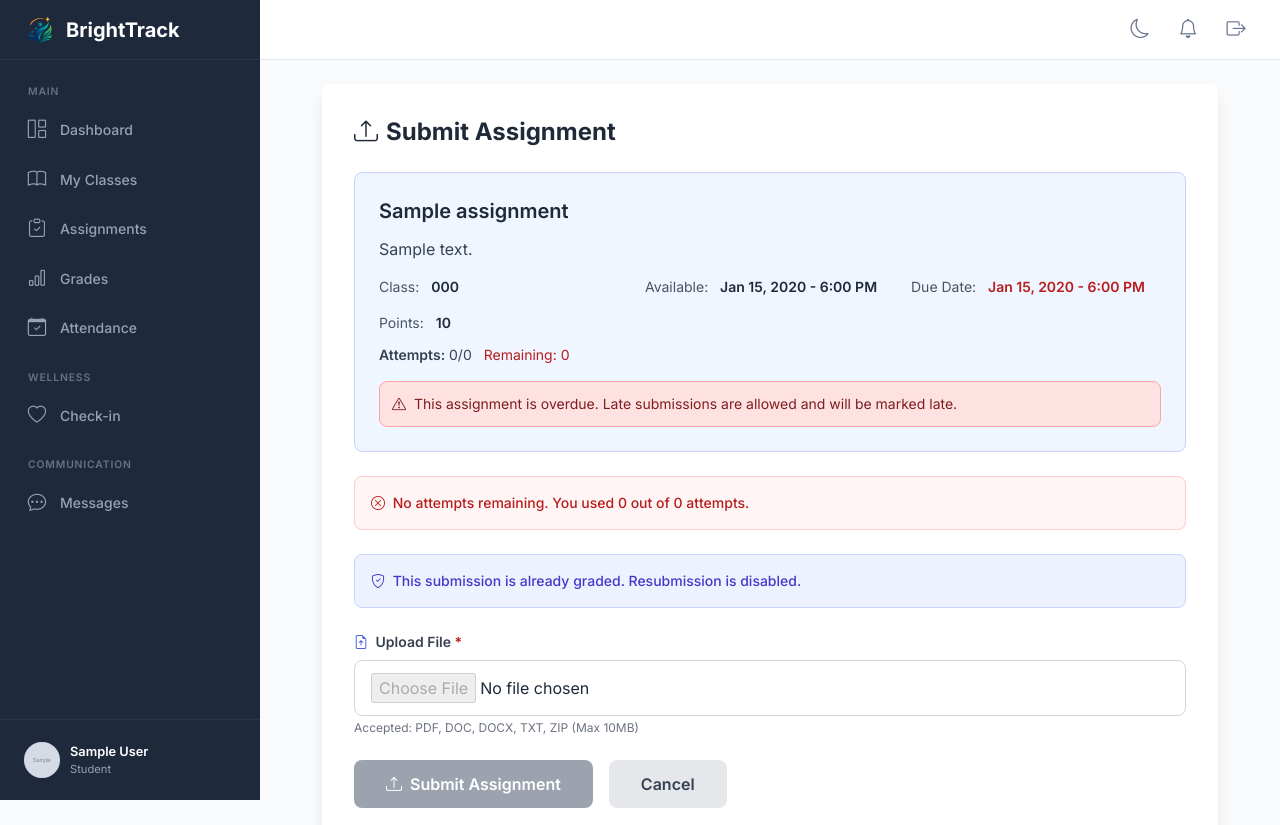
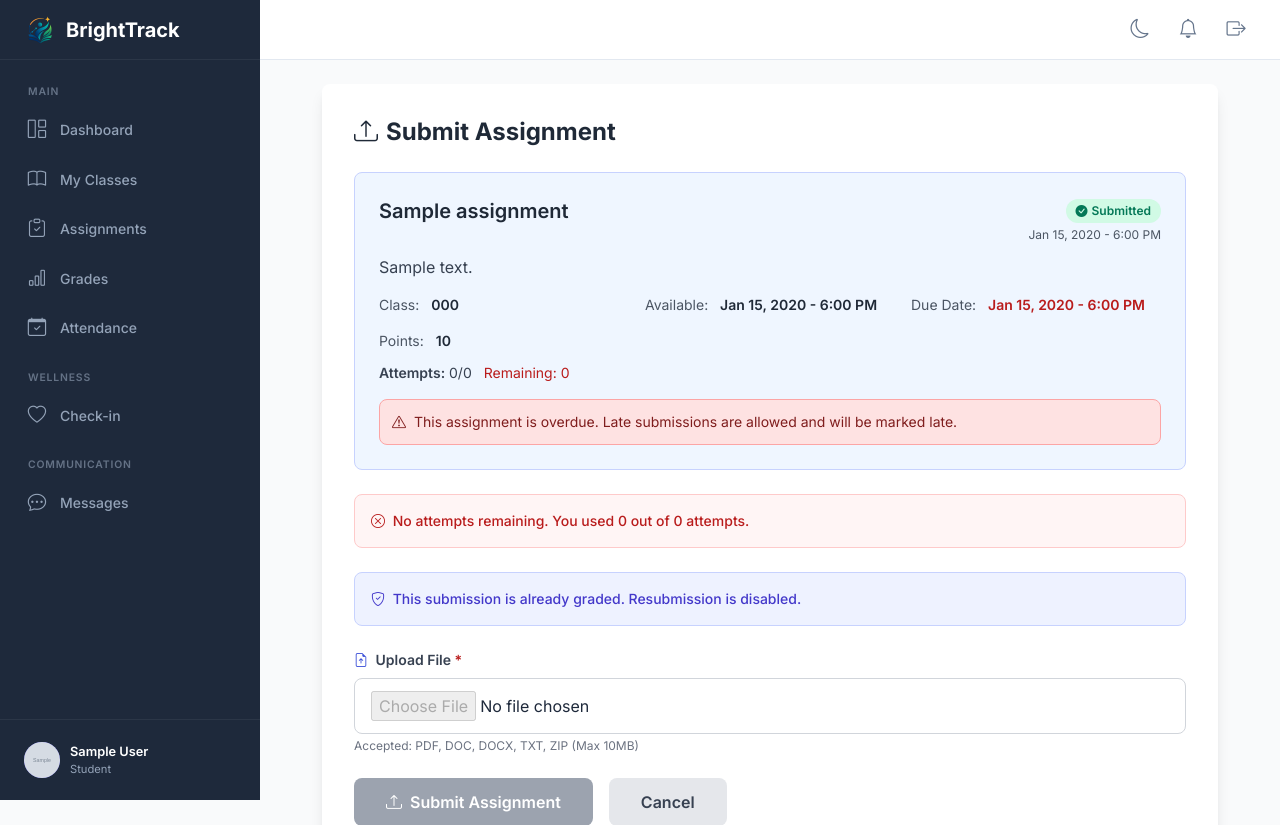
Before and after one commit to haruto-web/campus-care-project, a Django app: page /class/student/assignment/1/submit/ in a window 1280 px wide. Shown: the top 825 px of the page. Run offline with Django 5.2, Linux system fonts and the light colour scheme; a user stored in the database is signed in; tables that the repository leaves empty hold one stand-in row (values such as "Sample post"); grey boxes marked "Sample" are stand-in pictures; data that the repository does not hold is empty; parts of the project's set-up code (start-up, migrations or seed data) failed here and were passed over; some libraries are stand-ins or nearby versions.

Commit message:
submitted status

```diff
--- a/academics/views.py
+++ b/academics/views.py
@@ -1608,6 +1608,9 @@ def submit_assignment(request, assignment_id):
     assignment.is_available = not assignment.available_at or assignment.available_at <= timezone.now()
     assignment.submission_locked = bool(assignment.is_overdue and not assignment.allow_late_submission)
     assignment.submission_is_graded = bool(existing_submission and (existing_submission.score is not None or existing_submission.graded_at))
+    assignment.submission_is_late = bool(
+        existing_submission and existing_submission.submitted_at and existing_submission.submitted_at > assignment.due_date
+    )
     assignment.attempts_used = existing_submission.attempts_count if existing_submission else 0
     assignment.attempts_remaining = max(assignment.max_attempts - assignment.attempts_used, 0)
     assignment.attempts_exhausted = assignment.attempts_remaining <= 0
--- a/templates/academics/submit_assignment.html
+++ b/templates/academics/submit_assignment.html
@@ -11,8 +11,27 @@
 
         <!-- Assignment Details -->
         <div class="bg-blue-50 border border-blue-200 rounded-lg p-6 mb-6">
-            <h3 class="text-xl font-semibold text-gray-800 mb-3">{{ assignment.title }}</h3>
-            {% if assignment.is_available and not assignment.submission_locked %}
+            <div class="flex flex-col sm:flex-row sm:items-start sm:justify-between gap-3 mb-3">
+                <h3 class="text-xl font-semibold text-gray-800">{{ assignment.title }}</h3>
+                {% if existing_submission and existing_submission.submitted_at %}
+                <div class="text-left sm:text-right shrink-0">
+                    <span class="inline-flex items-center gap-1 px-2.5 py-1 rounded-full bg-green-100 text-green-700 text-xs font-semibold">
+                        <i class="bi bi-check-circle-fill"></i>
+                        Submitted
+                    </span>
+                    {% if assignment.submission_is_late %}
+                    <span class="inline-flex items-center gap-1 px-2.5 py-1 rounded-full bg-red-100 text-red-700 text-xs font-semibold ml-1">
+                        <i class="bi bi-clock-history"></i>
+                        Late
+                    </span>
+                    {% endif %}
+                    <p class="text-xs text-gray-600 mt-1">
+                        {{ existing_submission.submitted_at|date:"M d, Y - g:i A" }}
+                    </p>
+                </div>
+                {% endif %}
+            </div>
+            {% if assignment.is_available %}
             <p class="text-gray-700 mb-4">{{ assignment.description }}</p>
             <div class="grid grid-cols-1 md:grid-cols-3 gap-4 text-sm">
                 <div>
@@ -58,24 +77,25 @@
                 </p>
             </div>
             {% endif %}
-            {% elif not assignment.is_available %}
+            {% else %}
             <div class="mt-4 p-3 bg-amber-100 border border-amber-300 rounded-lg">
                 <p class="text-amber-800 text-sm">
                     <i class="bi bi-lock mr-1"></i>
                     This assignment is locked until {{ assignment.available_at|date:"M d, Y - g:i A" }}.
                 </p>
             </div>
-            {% else %}
-            <div class="mt-4 p-3 bg-red-100 border border-red-300 rounded-lg">
-                <p class="text-red-800 text-sm">
-                    <i class="bi bi-lock-fill mr-1"></i>
-                    This assignment is locked. Submission is no longer allowed.
-                </p>
-            </div>
             {% endif %}
         </div>
 
         <!-- Submission Form -->
+        {% if assignment.is_available and assignment.submission_locked %}
+        <div class="mb-6 p-4 bg-red-50 border border-red-200 rounded-lg">
+            <p class="text-sm text-red-700 font-medium">
+                <i class="bi bi-lock-fill mr-1"></i>
+                Submission locked: due date passed and late submission is disabled by your teacher.
+            </p>
+        </div>
+        {% endif %}
         {% if assignment.is_available and not assignment.submission_locked %}
         {% if assignment.attempts_exhausted %}
         <div class="mb-6 p-4 bg-red-50 border border-red-200 rounded-lg">
@@ -150,7 +170,7 @@
         {% endif %}
 
         <!-- Previous Submission (if exists) -->
-        {% if existing_submission and assignment.is_available and not assignment.submission_locked %}
+        {% if existing_submission and assignment.is_available %}
         <div class="mt-8 pt-8 border-t">
             <h3 class="text-lg font-semibold text-gray-800 mb-4">Previous Submission</h3>
             <div class="bg-yellow-50 border border-yellow-200 rounded-lg p-4">
```
